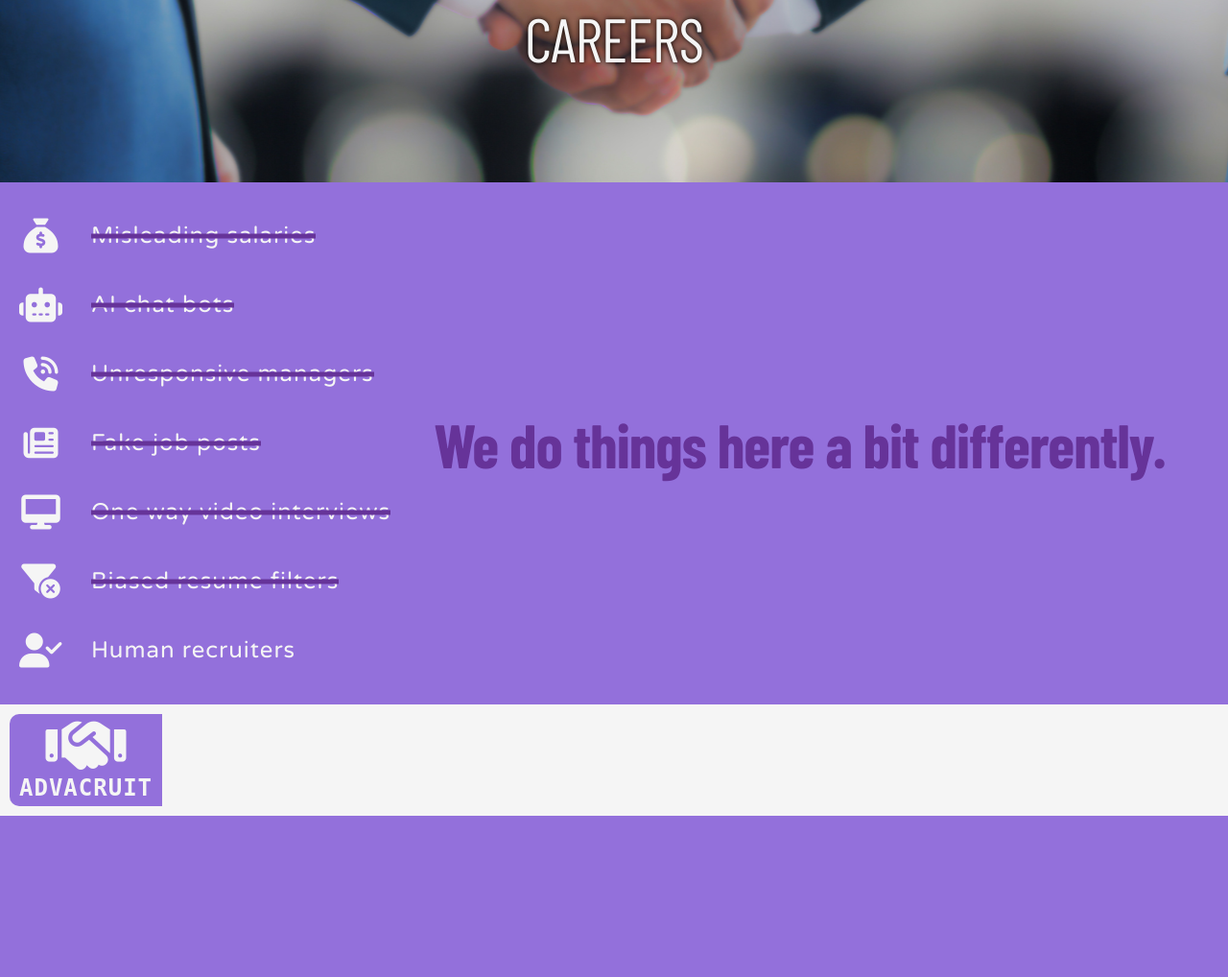
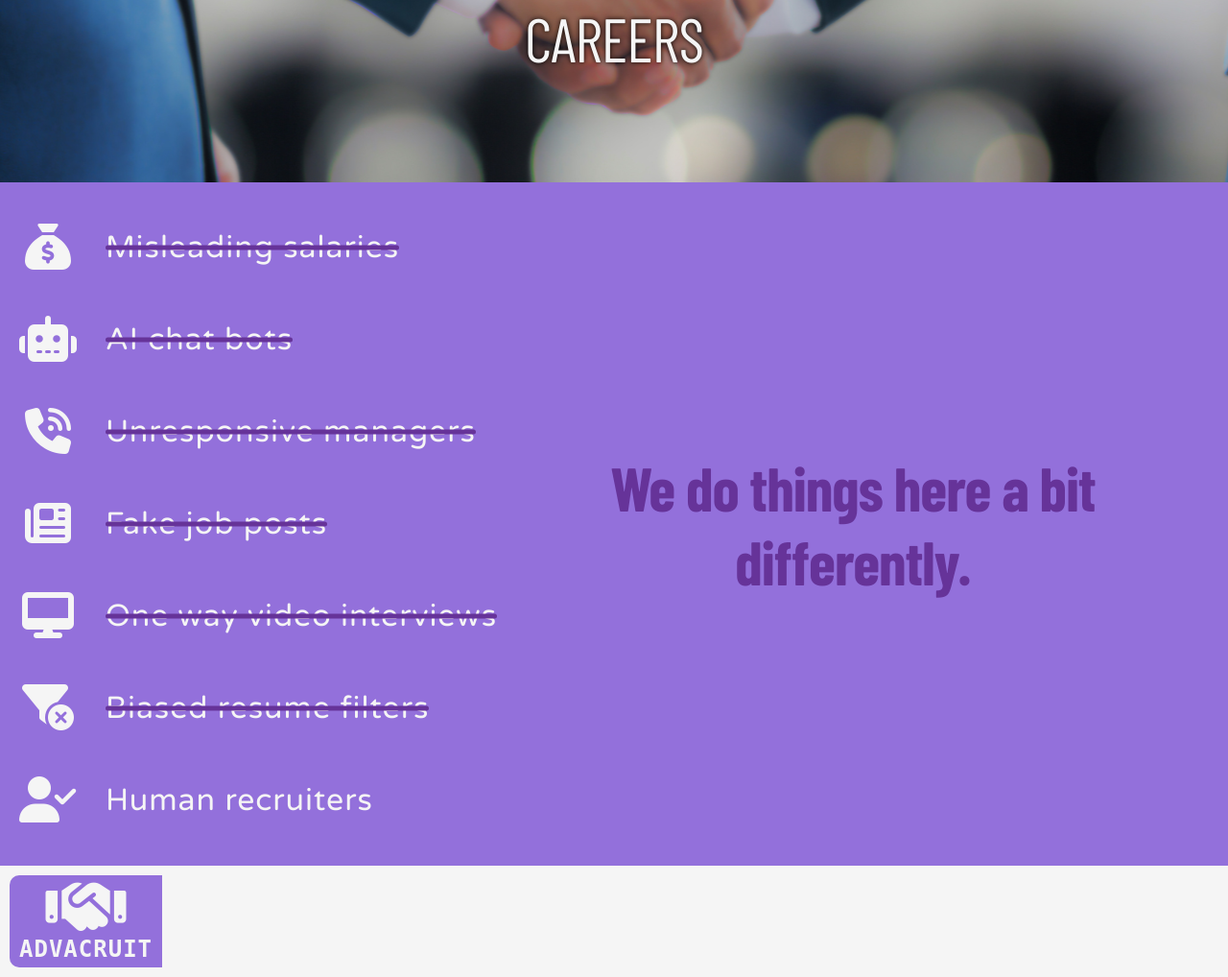
Before and after one commit to ZaneStotts/ADVACRUIT, a PHP site: page / in a window 1280 px wide. Shown: the part 610-1628 px from the top of the page at 96% size. Before the commit the page ends 1460 px from the top, so only its background shows below. Run offline with PHP 8.4, Linux system fonts and the light colour scheme; some libraries are stand-ins or nearby versions; some web fonts are replaced.

Commit message:
Update main

```diff
--- a/src/header/header-css.css
+++ b/src/header/header-css.css
@@ -5,6 +5,7 @@ Header styles
 header {
     margin: auto;
     max-width: 2000px;
+    //z-index: 1;
 }
 
 header nav {
--- a/src/main/main-css.css
+++ b/src/main/main-css.css
@@ -86,7 +86,7 @@ Main styles
 
 .strike-through-icon-list {
     color: var(--text-color);
-    font-size: 1.5rem;
+    font-size: 2rem;
     line-height: 3;
     list-style-type: none;
     text-align: center;
@@ -95,7 +95,7 @@ Main styles
 .strike-through-text-list {
     color: var(--text-color);
     font-family: "Varela Round", Verdana;
-    font-size: 1.5rem;
+    font-size: 2rem;
     letter-spacing: 1px;
     line-height: 3;
     list-style-type: none;
@@ -105,11 +105,11 @@ Main styles
 
 .strike-through-animation {
     position: relative;
-    overflow: hidden;
 }
 
 .strike-through-animation::after {
     background-color: var(--dark-text-color);
+    border-radius: 50px;
     content: "";
     height: 5px;
     left: 0;
@@ -137,6 +137,12 @@ Main media queries (width)
 @media screen and (max-width: 1400px) {
     .home-page-mission-statement {
         background-image: url("1Handshake.png");
+    }
+}
+
+@media screen and (max-width: 1000px) {
+    .strike-through-icon-list, .strike-through-text-list {
+        font-size: 1.5rem;
     }
 }
 
--- a/src/main/main-js.php
+++ b/src/main/main-js.php
@@ -11,14 +11,16 @@ const strikeThroughLines = document.querySelectorAll(".strike-through-animation"
 const strikeThroughAnimation = () => {
     strikeThroughTextList.forEach((li) => {
         const rect = li.getBoundingClientRect();
-        if (rect.top < window.innerHeight - 100) {
+        const liHeight = li.offsetHeight;
+        if (rect.top < window.innerHeight - liHeight / 2 - 100) {
             li.classList.add("strike-through");
         }
     });
 
     strikeThroughLines.forEach((line) => {
         const rect = line.getBoundingClientRect();
-        if (rect.top < window.innerHeight - 100) {
+        const lineHeight = line.offsetHeight;
+        if (rect.top < window.innerHeight - lineHeight / 2 - 100) {
             line.classList.add("active");
         }
     });
```
Also changed, not shown: src/main/main-html.php (+18 -6 lines).
